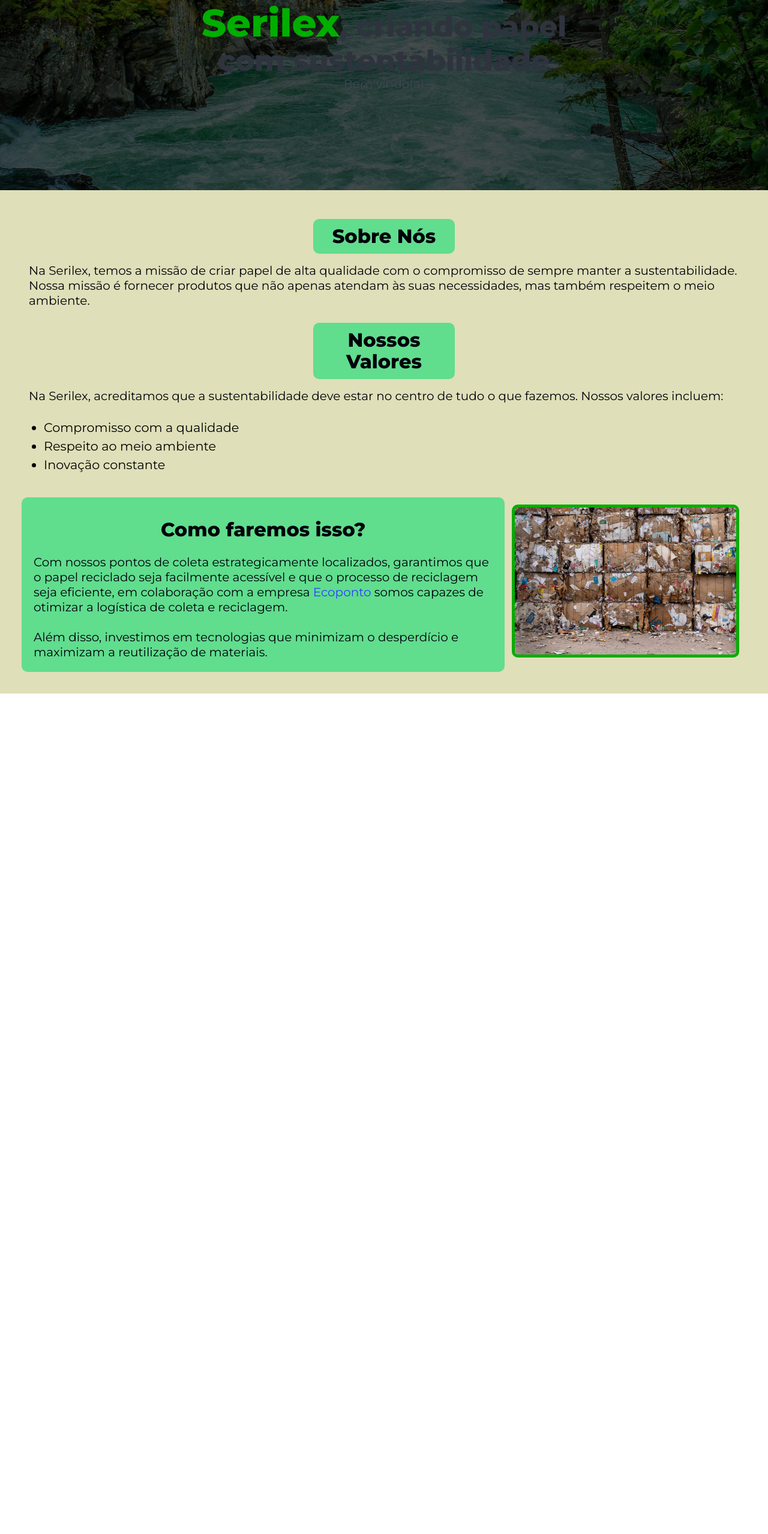
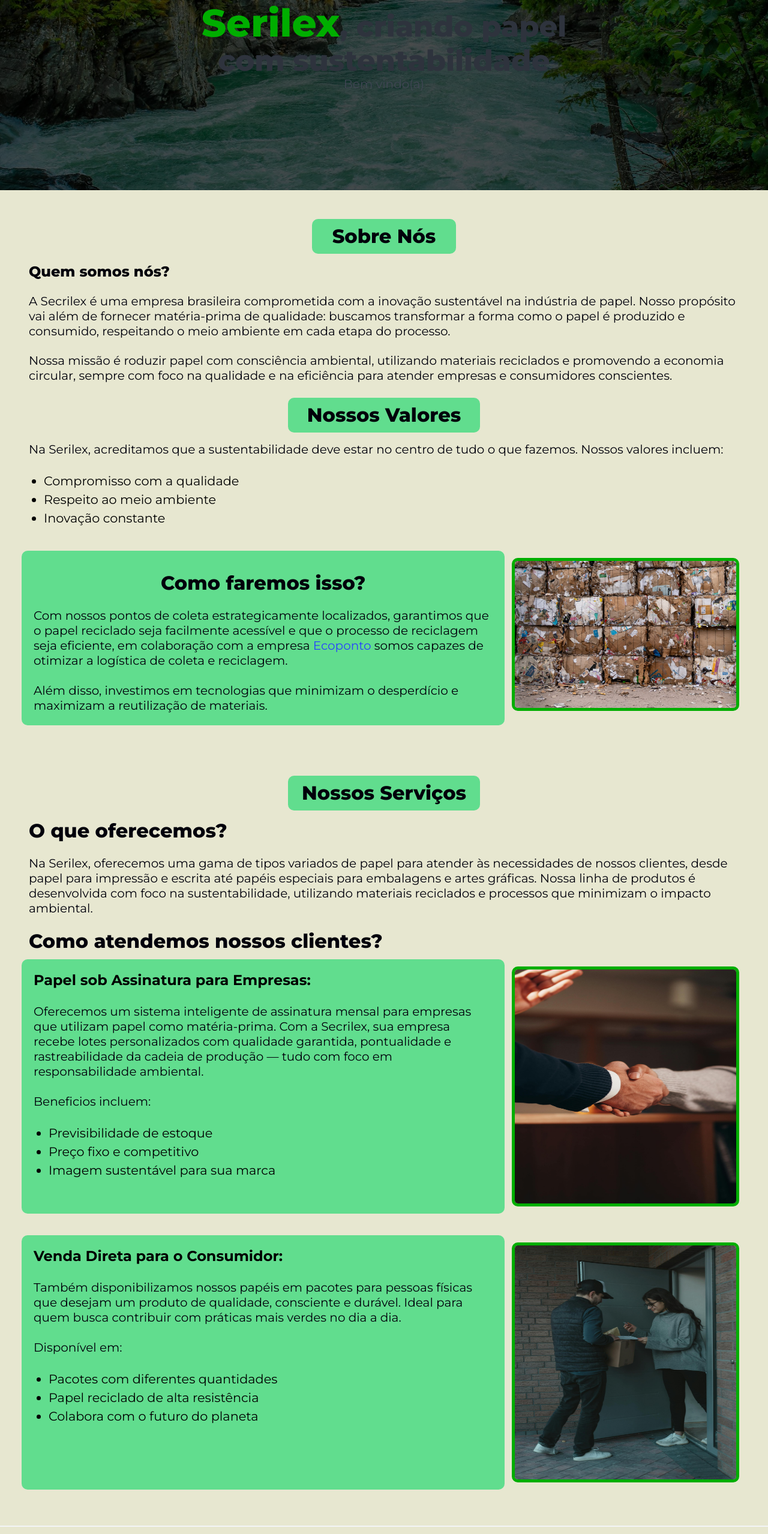
Before and after one commit to Kaduu0/Serilex, a plain HTML site: page index.html in a window 1280 px wide. Shown: the part 240-2797 px from the top of the page at 60% size. Before the commit the page ends 1396 px from the top, so only its background shows below. Drawn offline with nearby package versions, Linux system fonts and the light colour scheme; a web font is replaced by a local one.

Commit message:
melhoria de conteudo
conteudo concluido

```diff
--- a/index.html
+++ b/index.html
@@ -29,10 +29,8 @@
 
 <section class="hero is-relative">
 
-    <!-- Imagem de fundo -->
     <img src="assets/paisagem natural.jpg" alt="Imagem de fundo"class="background-image">
 
-    <!-- Conteúdo de texto -->
     <div class="hero-body">
         <div class="container has-text-centered has-text-white">
         <h1 class="title is-1"><span>Serilex</span>, criando papel <br> com sustentabilidade</h1>
@@ -42,15 +40,24 @@
 </section>
 
 <section class="section mb-5" id="sobre">
-    <h1 class="title blk mb-4" style="text-align: center; background-color: rgb(97, 221, 142); width: 20%; margin: 0 auto; padding: 11px; border-radius: 10px;">Sobre Nós</h1>
-    <h2 class="subtitle blk mb-5">
-        Na Serilex, temos a missão de criar papel de alta qualidade com o compromisso de sempre manter a sustentabilidade. Nossa missão é fornecer produtos que não apenas atendam às suas necessidades, mas também respeitem o meio ambiente.
+    <h1 class="title blk mb-4" style="text-align: center; background-color: rgb(97, 221, 142); width: 30vh; margin: 0 auto; padding: 11px; border-radius: 10px;">Sobre Nós</h1>
+
+    <h2 class="title is-4 blk mb-5">
+        Quem somos nós?
     </h2>
+    <p class="subtitle blk mb-5">
+        A Secrilex é uma empresa brasileira comprometida com a inovação sustentável na indústria de papel. Nosso propósito vai além de fornecer matéria-prima de qualidade: buscamos transformar a forma como o papel é produzido e consumido, respeitando o meio ambiente em cada etapa do processo.
+    </p>
 
-    <h1 class="title blk mb-4" style="text-align: center; background-color: rgb(97, 221, 142); width: 20%; margin: 0 auto; padding: 11px; border-radius: 10px;">Nossos Valores</h1>
-    <h2 class="subtitle blk">
+    <p class="subtitle blk mb-5">
+        Nossa missão é roduzir papel com consciência ambiental, utilizando materiais reciclados e promovendo a economia circular, sempre com foco na qualidade e na eficiência para atender empresas e consumidores conscientes.
+    </p>
+
+
+    <h1 class="title blk mb-4" style="text-align: center; background-color: rgb(97, 221, 142); width: 40vh; margin: 0 auto; padding: 11px; border-radius: 10px;">Nossos Valores</h1>
+    <p class="subtitle blk">
         Na Serilex, acreditamos que a sustentabilidade deve estar no centro de tudo o que fazemos. Nossos valores incluem:
-    </h2>
+    </p>
     <ul>
         <li>Compromisso com a qualidade</li>
         <li>Respeito ao meio ambiente</li>
@@ -75,5 +82,121 @@
     </div>
 </section>
 
+<section class="section" id="servicos">
+    <h1 class="title blk mb-4" style="text-align: center; background-color: rgb(97, 221, 142); width: 40vh; margin: 0 auto; padding: 11px; border-radius: 10px;">Nossos Serviços</h1>
+
+    <h2 class="title blk mb-5">
+        O que oferecemos?
+    </h2>
+    <p class="subtitle blk mb-5">
+        Na Serilex, oferecemos uma gama de tipos variados de papel para atender às necessidades de nossos clientes, desde papel para impressão e escrita até papéis especiais para embalagens e artes gráficas. Nossa linha de produtos é desenvolvida com foco na sustentabilidade, utilizando materiais reciclados e processos que minimizam o impacto ambiental.
+    </p>
+
+    <h2 class="title blk mb-5">
+        Como atendemos nossos clientes?
+    </h2>
+    <div class="columns mb-6">
+        <div class="column is-two-thirds" style="background-color:rgb(97, 221, 142); border-radius: 10px; padding: 20px;">
+            <p class="subtitle blk mb-5">
+            <span class="subtitle blk is-4"><b>Papel sob Assinatura para Empresas:</b></span><br><br>
+                Oferecemos um sistema inteligente de assinatura mensal para empresas que utilizam papel como matéria-prima. Com a Secrilex, sua empresa recebe lotes personalizados com qualidade garantida, pontualidade e rastreabilidade da cadeia de produção — tudo com foco em responsabilidade ambiental.
+                <br><br>
+                Beneficios incluem:
+            </p>
+            <ul>
+                <li>Previsibilidade de estoque</li>
+                <li>Preço fixo e competitivo</li>
+                <li>Imagem sustentável para sua marca</li>
+            </ul>
+
+        </div>
+        <div class="column">
+            <img src="assets/assinatura.jpg" alt="Papel sob Assinatura" class="image" style="border-radius: 10px; border: 5px solid rgb(0, 174, 0); width: 100%; height: 400px;">
+        </div>
+    </div>
+
+    <div class="columns">
+        <div class="column is-two-thirds" style="background-color:rgb(97, 221, 142); border-radius: 10px; padding: 20px;">
+            <p class="subtitle blk mb-5">
+            <span class="subtitle blk is-4"><b>Venda Direta para o Consumidor:</b></span><br><br>
+                Também disponibilizamos nossos papéis em pacotes para pessoas físicas que desejam um produto de qualidade, consciente e durável. Ideal para quem busca contribuir com práticas mais verdes no dia a dia.
+                <br><br>
+                Disponível em:
+            </p>
+            <ul>
+                <li>Pacotes com diferentes quantidades</li>
+                <li>Papel reciclado de alta resistência</li>
+                <li>Colabora com o futuro do planeta</li>
+            </ul>
+
+        </div>
+        <div class="column">
+            <img src="assets/entrega.jpg" alt="Papel sob Assinatura" class="image" style="border-radius: 10px; border: 5px solid rgb(0, 174, 0); width: 100%; height: 400px;">
+        </div>
+    </div>
+
+</section>
+
+<hr>
+
+<section class="section">
+  <div class="container">
+    <h1 class="title blk mb-4" style="text-align: center; background-color: rgb(97, 221, 142); width: 65vh; padding: 11px; border-radius: 10px;">contacte nossos serviços</h1>
+    <p class="subtitle blk mb-5">
+        Caso queira contratar nossos serviços ou retirar dúvidas, sinta-se à vontade para entrar em contato conosco através do número de celular: (21) 99999-9999 ou com o formulário abaixo. Estamos aqui para ajudar e adoraríamos ouvir de você!
+    </p>
+
+    <form action="#" method="post">
+      <!-- Nome -->
+      <div class="field">
+        <label class="label blk">Nome</label>
+        <div class="control">
+          <input class="input" type="text" placeholder="Seu nome" name="nome" required>
+        </div>
+      </div>
+
+      <!-- E-mail -->
+      <div class="field">
+        <label class="label blk">E-mail</label>
+        <div class="control">
+          <input class="input" type="email" placeholder="seuemail@email.com" name="email" required>
+          <span class="icon is-small is-left">
+            <i class="fas fa-envelope"></i>
+          </span>
+        </div>
+      </div>
+
+      <!-- Mensagem -->
+      <div class="field">
+        <label class="label blk">O que deseja?</label>
+        <div class="control">
+          <textarea class="textarea" placeholder="Escreva sua solicitação aqui..." name="mensagem" required></textarea>
+        </div>
+      </div>
+
+      <!-- Botão -->
+      <div class="field is-grouped">
+        <div class="control">
+          <button class="button is-link" type="submit">Enviar</button>
+        </div>
+        <div class="control">
+          <button class="button is-light" type="reset">Limpar</button>
+        </div>
+      </div>
+    </form>
+
+  </div>
+</section>
+
+<footer class="footer green">
+  <div class="content has-text-centered">
+    <p class="blk">
+      <strong class="blk">Serilex</strong>
+        &copy; 2025. Todos os direitos reservados.
+    </p>
+  </div>
+</footer>
+
+<script src="https://kit.fontawesome.com/a2e0e6f66d.js" crossorigin="anonymous"></script>
 </body>
 </html>
--- a/styles.css
+++ b/styles.css
@@ -8,7 +8,7 @@
 }
 
 body{
-    background-color: rgb(223, 223, 185);
+    background-color: rgb(231, 231, 208);
 
 }
 
```
Also changed, not shown: assets/assinatura.jpg (added), assets/entrega.jpg (added).
